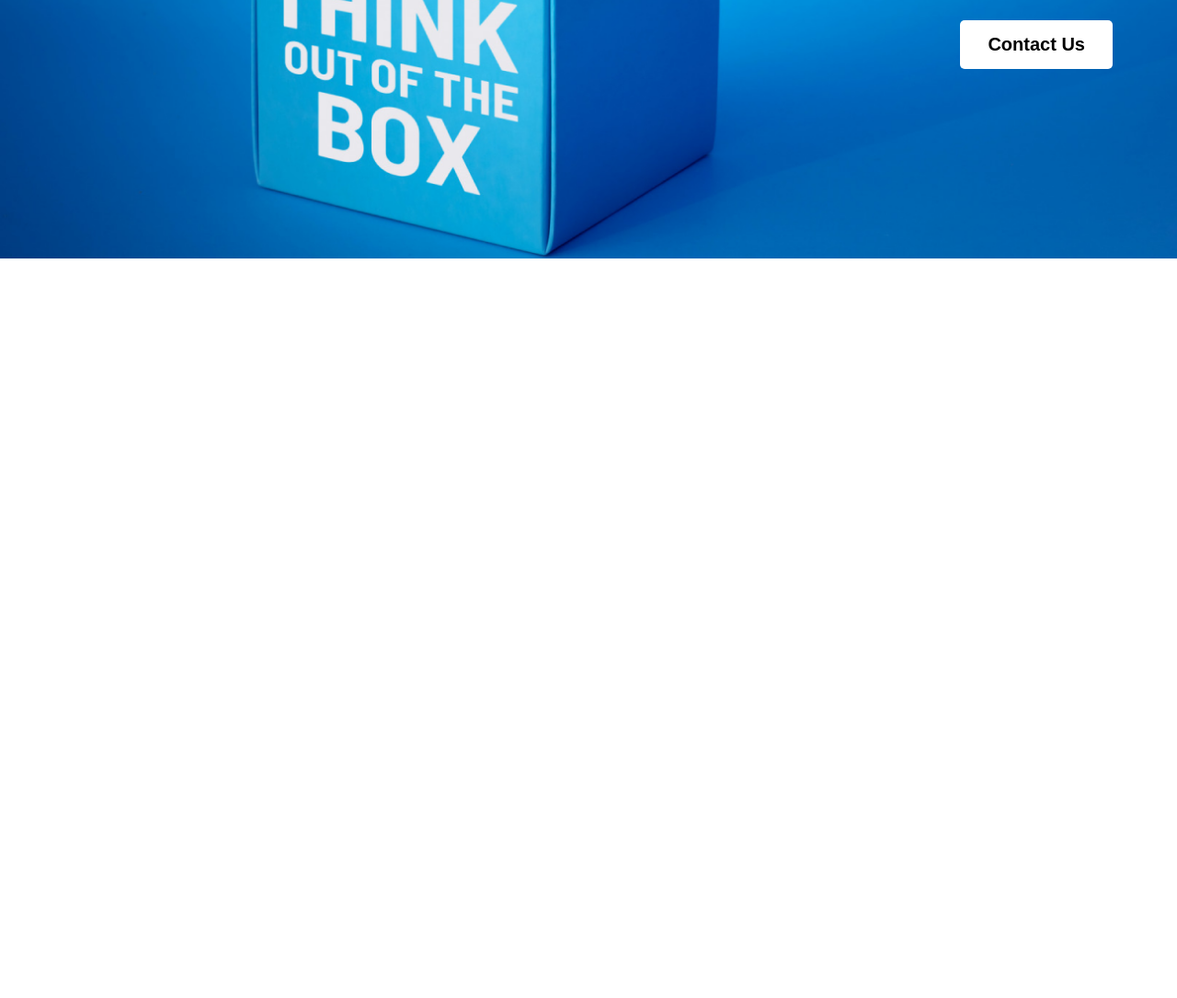
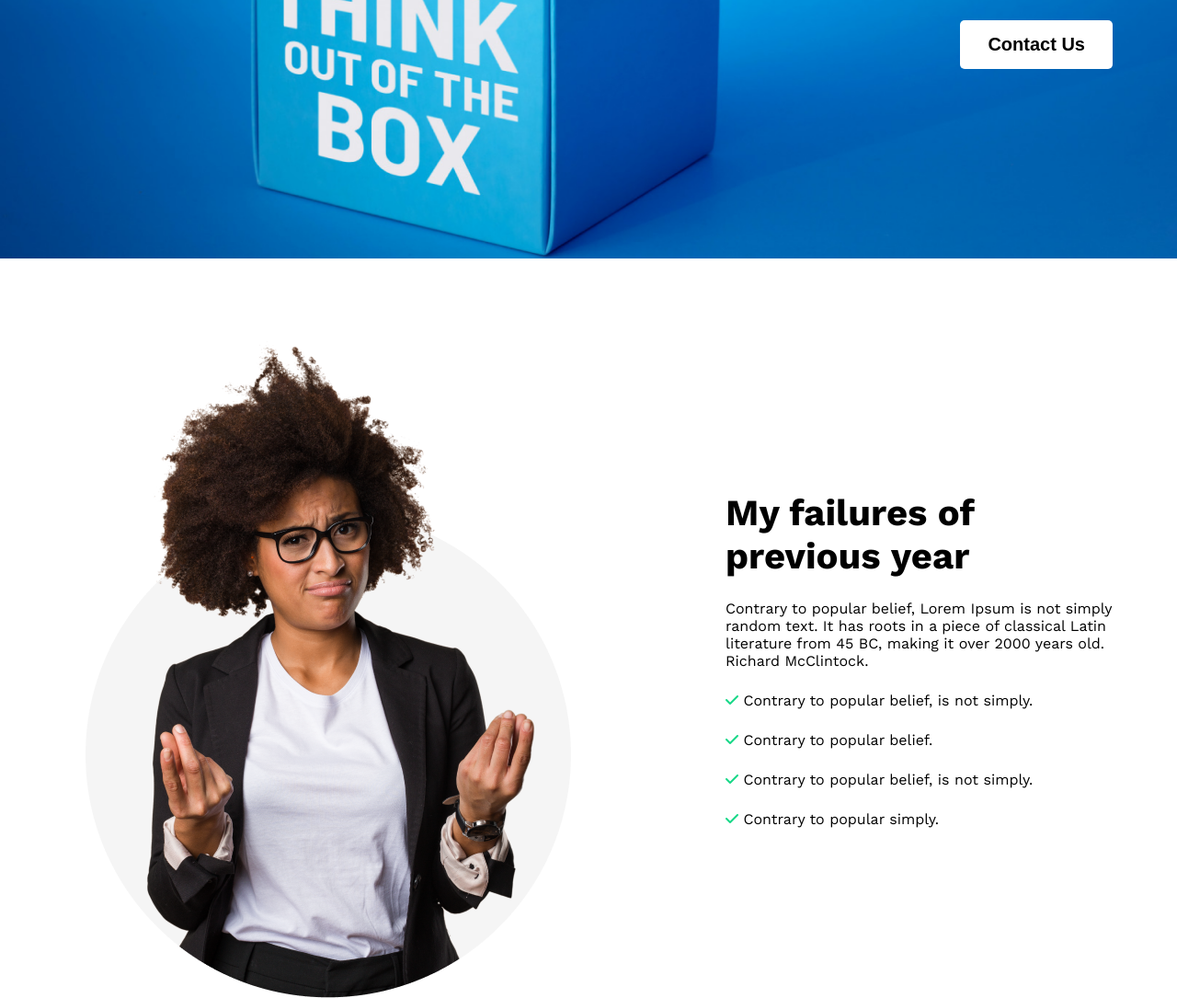
Before and after one commit to naymurweb/future-plans, a plain HTML site: page index.html in a window 1280 px wide. Shown: the part 519-1604 px from the top of the page at 92% size. Before the commit the page ends 800 px from the top, so only its background shows below. Drawn offline with nearby package versions, Linux system fonts and the light colour scheme.

Commit message:
previous year

```diff
--- a/index.html
+++ b/index.html
@@ -7,6 +7,8 @@
     <title>Plans</title>
     <!-- css add -->
     <link rel="stylesheet" href="./stylesheet/style.css">
+    <!-- font awesome add-->
+    <script src="https://kit.fontawesome.com/979eb47919.js" crossorigin="anonymous"></script>
 </head>
 
 <body>
@@ -27,6 +29,32 @@
 
     </header>
     <main>
+        <!-- previous year -->
+        <section class="previous">
+            <div>
+                <img src="./images/person.png" alt="">
+            </div>
+            <div class="previous-content">
+                <h2>My failures of previous year</h2>
+                <p>Contrary to popular belief, Lorem Ipsum is not simply random text. It has roots in a piece of
+                    classical Latin literature from 45 BC, making it over 2000 years old. Richard McClintock.</p>
+                <ul>
+                    <li>
+                        <p><i class="fa-solid fa-check"></i> Contrary to popular belief, is not simply.</p>
+                    </li>
+                    <li>
+                        <p><i class="fa-solid fa-check"></i> Contrary to popular belief.</p>
+                    </li>
+                    <li>
+                        <p><i class="fa-solid fa-check"></i> Contrary to popular belief, is not simply.</p>
+                    </li>
+                    <li>
+                        <p><i class="fa-solid fa-check"></i> Contrary to popular simply.</p>
+                    </li>
+                </ul>
+            </div>
+
+        </section>
 
     </main>
     <footer>
--- a/stylesheet/style.css
+++ b/stylesheet/style.css
@@ -67,6 +67,7 @@ header {
   width: 100%;
 }
 
+main,
 .container {
   max-width: 1140px;
   margin: 0 auto;
@@ -87,3 +88,26 @@ header {
 .hero p {
   margin: 25px 0;
 }
+
+/* previous year  */
+main section {
+  margin: 80px 0;
+}
+.previous {
+  display: flex;
+  justify-content: center;
+  align-items: center;
+  gap: 150px;
+}
+
+.previous-content li {
+  list-style: none;
+  margin: 8px 0;
+}
+
+.previous-content p {
+  margin: 24px 0 16px 0;
+}
+.previous-content i {
+  color: #16d887;
+}
```
